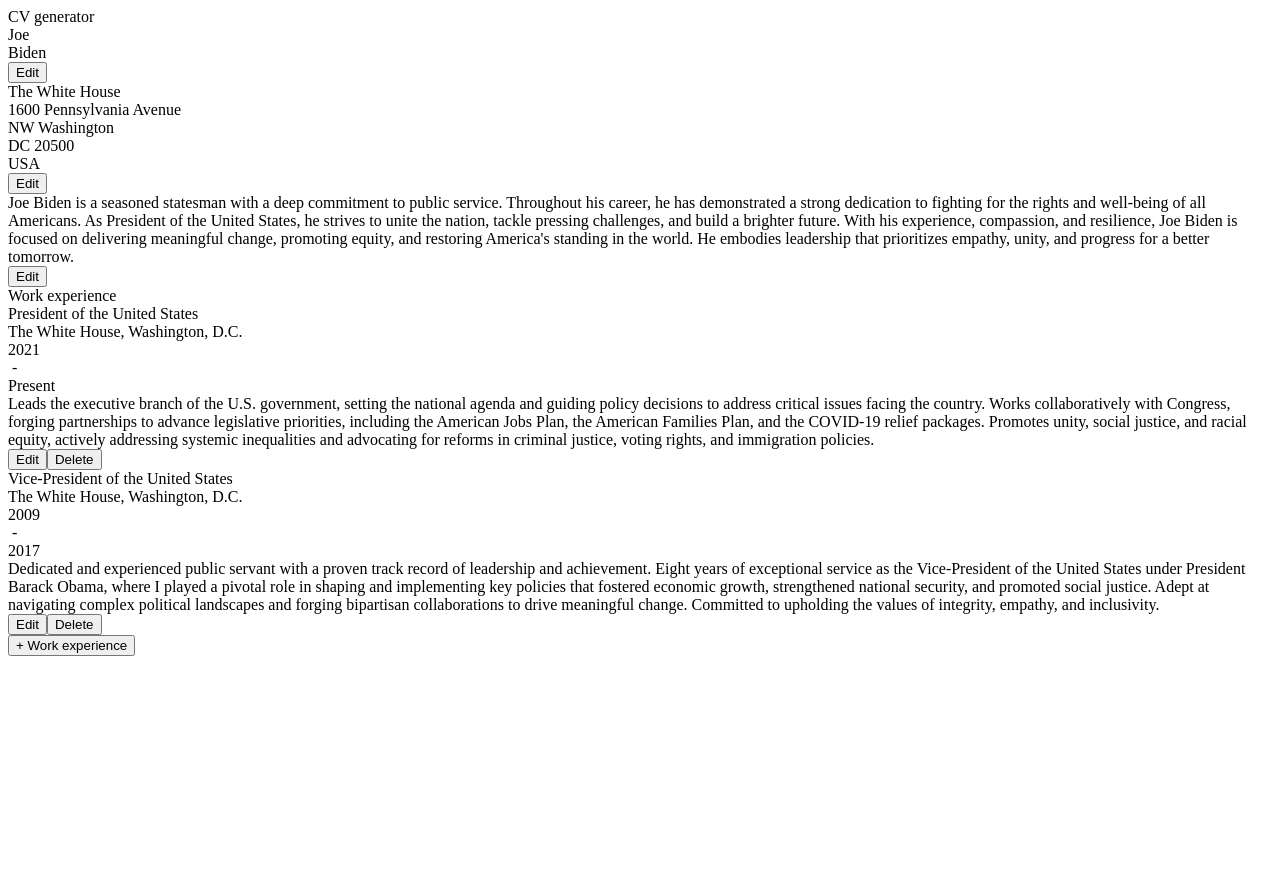
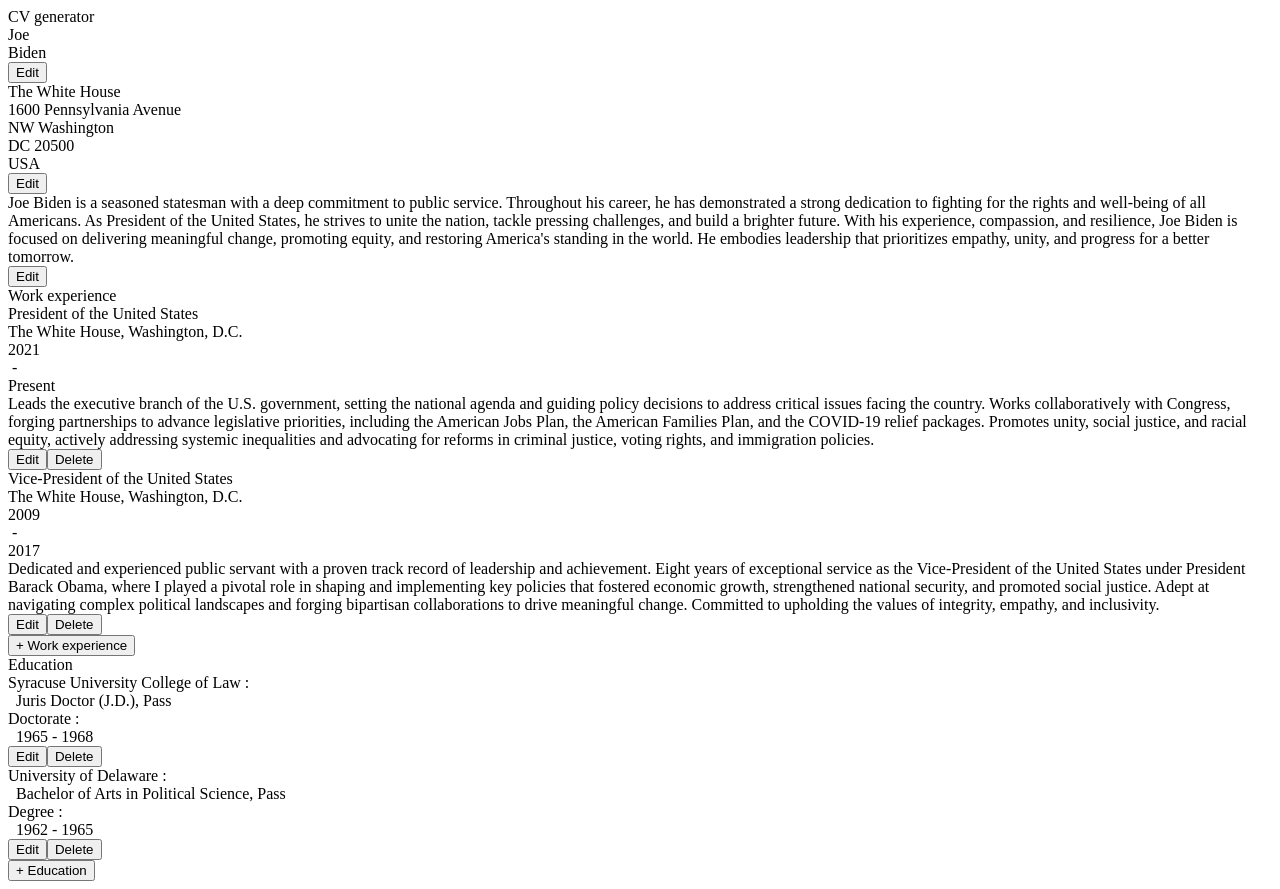
Before and after one commit to Barrymoonshine/cv-app-functions, a React (Create React App) app: page / in a window 1280 px wide. Before the commit the page ends 800 px from the top, so only its background shows below. Built offline with nearby package versions, Linux system fonts and the light colour scheme.

Commit message:
Created Education and EducationForm components

```diff
--- a/src/App.js
+++ b/src/App.js
@@ -3,6 +3,7 @@
 import Address from './components/Address/Address';
 import AboutMe from './components/AboutMe/AboutMe';
 import WorkExperience from './components/WorkExperience/WorkExperience';
+import Education from './components/Education/Education';
 
 const App = () => {
   return (
@@ -18,6 +19,8 @@
           <div className='right-container'>
             <div className='sub-titles'> Work experience</div>
             <WorkExperience />
+            <div className='sub-titles'>Education</div>
+            <Education />
           </div>
         </div>
       </main>
--- /dev/null
+++ b/src/components/Education/Education.js
@@ -0,0 +1,120 @@
+import React, { useState } from 'react';
+import './Education.css';
+import EditButton from '../Buttons/EditButton/EditButton';
+import DeleteButton from '../Buttons/DeleteButton/DeleteButton';
+import AddNewButton from '../Buttons/AddNewButton/AddNewButton';
+import uniqid from 'uniqid';
+import EducationForm from '../EducationForm/EducationForm';
+
+const Education = () => {
+  const [education, setEducation] = useState([
+    {
+      id: uniqid(),
+      institute: 'Syracuse University College of Law',
+      subject: 'Juris Doctor (J.D.)',
+      grade: 'Pass',
+      level: 'Doctorate',
+      dateFrom: '1965',
+      dateTo: '1968',
+      isFormVisible: false,
+    },
+    {
+      id: uniqid(),
+      institute: 'University of Delaware',
+      subject: 'Bachelor of Arts in Political Science',
+      grade: 'Pass',
+      level: 'Degree',
+      dateFrom: '1962',
+      dateTo: '1965',
+      isFormVisible: false,
+    },
+  ]);
+
+  const addEducation = () => {
+    const newEducation = {
+      id: uniqid(),
+      institute: '',
+      subject: '',
+      grade: '',
+      level: '',
+      isFormVisible: false,
+    };
+    setEducation((prevState) => [...prevState, newEducation]);
+  };
+
+  const updateFormVisibility = (boolean, id) => {
+    const updatedArray = education.map((qualification) => {
+      if (qualification.id === id) {
+        return {
+          ...qualification,
+          isFormVisible: boolean,
+        };
+      }
+      return qualification;
+    });
+    setEducation(updatedArray);
+  };
+
+  const deleteEducation = (id) => {
+    setEducation((prevState) => {
+      return prevState.filter((education) => education.id !== id);
+    });
+  };
+
+  const updateEducation = (
+    id,
+    instituteInput,
+    subjectInput,
+    gradeInput,
+    levelInput
+  ) => {
+    const updatedArray = education.map((qualification) => {
+      if (qualification.id === id) {
+        return {
+          ...qualification,
+          institute: instituteInput,
+          subject: subjectInput,
+          grade: gradeInput,
+          level: levelInput,
+          isFormVisible: false,
+        };
+      }
+      return qualification;
+    });
+    setEducation(updatedArray);
+  };
+
+  return (
+    <div className='education-container'>
+      {education.map((qualification) => (
+        <div key={qualification.id} className='education-details'>
+          {!qualification.isFormVisible ? (
+            <div>
+              <div className='institute'>
+                <div className='head'>{qualification.institute} : </div>
+                &nbsp; {qualification.subject}, {qualification.grade}
+              </div>
+              <div className='level-year'>
+                <div className='head'> {qualification.level} : </div>
+                &nbsp; {qualification.dateFrom} - {qualification.dateTo}
+              </div>
+              <EditButton
+                onClick={() => updateFormVisibility(true, qualification.id)}
+              />
+              <DeleteButton onClick={() => deleteEducation(qualification.id)} />
+            </div>
+          ) : (
+            <EducationForm
+              qualificationId={qualification.id}
+              isFormVisible={qualification.isFormVisible}
+              updateEducation={updateEducation}
+            />
+          )}
+        </div>
+      ))}
+      <AddNewButton onClick={addEducation} text={'+ Education'} />
+    </div>
+  );
+};
+
+export default Education;
--- /dev/null
+++ b/src/components/EducationForm/EducationForm.js
@@ -0,0 +1,100 @@
+import React, { useState } from 'react';
+import './EducationForm.css';
+import SubmitButton from '../Buttons/SubmitButton/SubmitButton';
+
+const EducationForm = (props) => {
+  const [educationInput, setEducationInput] = useState({
+    instituteInput: '',
+    subjectInput: '',
+    gradeInput: '',
+    dateFromInput: '',
+    dateToInput: '',
+  });
+
+  const handleInput = (e) => {
+    const { name, value } = e.target;
+    setEducationInput((prevState) => ({
+      ...prevState,
+      [name]: value,
+    }));
+  };
+
+  const handleSubmit = (e) => {
+    e.preventDefault();
+    const {
+      instituteInput,
+      subjectInput,
+      gradeInput,
+      dateFromInput,
+      dateToInput,
+    } = e.target;
+    props.updateEducation(
+      props.qualificationId,
+      instituteInput.value,
+      subjectInput.value,
+      gradeInput.value,
+      dateFromInput.value,
+      dateToInput.value
+    );
+  };
+
+  return (
+    <div>
+      {props.isFormVisible && (
+        <div>
+          <form onSubmit={handleSubmit}>
+            <div className='top-inputs'>
+              <label>Institute:</label>
+              <input
+                type='text'
+                name='instituteInput'
+                value={educationInput.instituteInput}
+                onChange={handleInput}
+                required
+              />
+              <label>Subject :</label>
+              <input
+                type='text'
+                name='subjectInput'
+                value={educationInput.subjectInput}
+                onChange={handleInput}
+                required
+              />
+              <label>Grade :</label>
+              <input
+                type='text'
+                name='gradeInput'
+                value={educationInput.gradeInput}
+                onChange={handleInput}
+                required
+              />
+            </div>
+            <div className='bottom-inputs'>
+              <label>Date from:</label>
+              <input
+                type='text'
+                name='dateFromInput'
+                value={educationInput.dateFromInput}
+                onChange={handleInput}
+                placeholder='YYYY'
+                required
+              />
+              <label>Date to:</label>
+              <input
+                type='text'
+                name='dateToInput'
+                value={educationInput.dateToInput}
+                onChange={handleInput}
+                placeholder='YYYY'
+                required
+              />
+            </div>
+            <SubmitButton />
+          </form>
+        </div>
+      )}
+    </div>
+  );
+};
+
+export default EducationForm;
--- a/src/components/WorkExperience/WorkExperience.js
+++ b/src/components/WorkExperience/WorkExperience.js
@@ -45,7 +45,6 @@
   };
 
   const updateFormVisibility = (boolean, id) => {
-    console.log(`updateFormVisibility called`);
     const updatedArray = experiences.map((experience) => {
       if (experience.id === id) {
         return {
@@ -72,8 +71,7 @@
     dateToInput,
     responsibilitiesInput
   ) => {
-    const arrayClone = [...experiences];
-    const updatedArray = arrayClone.map((experience) => {
+    const updatedArray = experiences.map((experience) => {
       if (experience.id === id) {
         return {
           ...experience,
@@ -87,7 +85,6 @@
       }
       return experience;
     });
-    console.log(updatedArray);
     setExperience(updatedArray);
   };
 
@@ -118,7 +115,6 @@
             experienceId={experience.id}
             isFormVisible={experience.isFormVisible}
             updateExperience={updateExperience}
-            updateFormVisibility={updateFormVisibility}
           />
         </div>
       ))}
```
Also changed, not shown: src/components/Education/Education.css (added), src/components/EducationForm/EducationForm.css (added).
